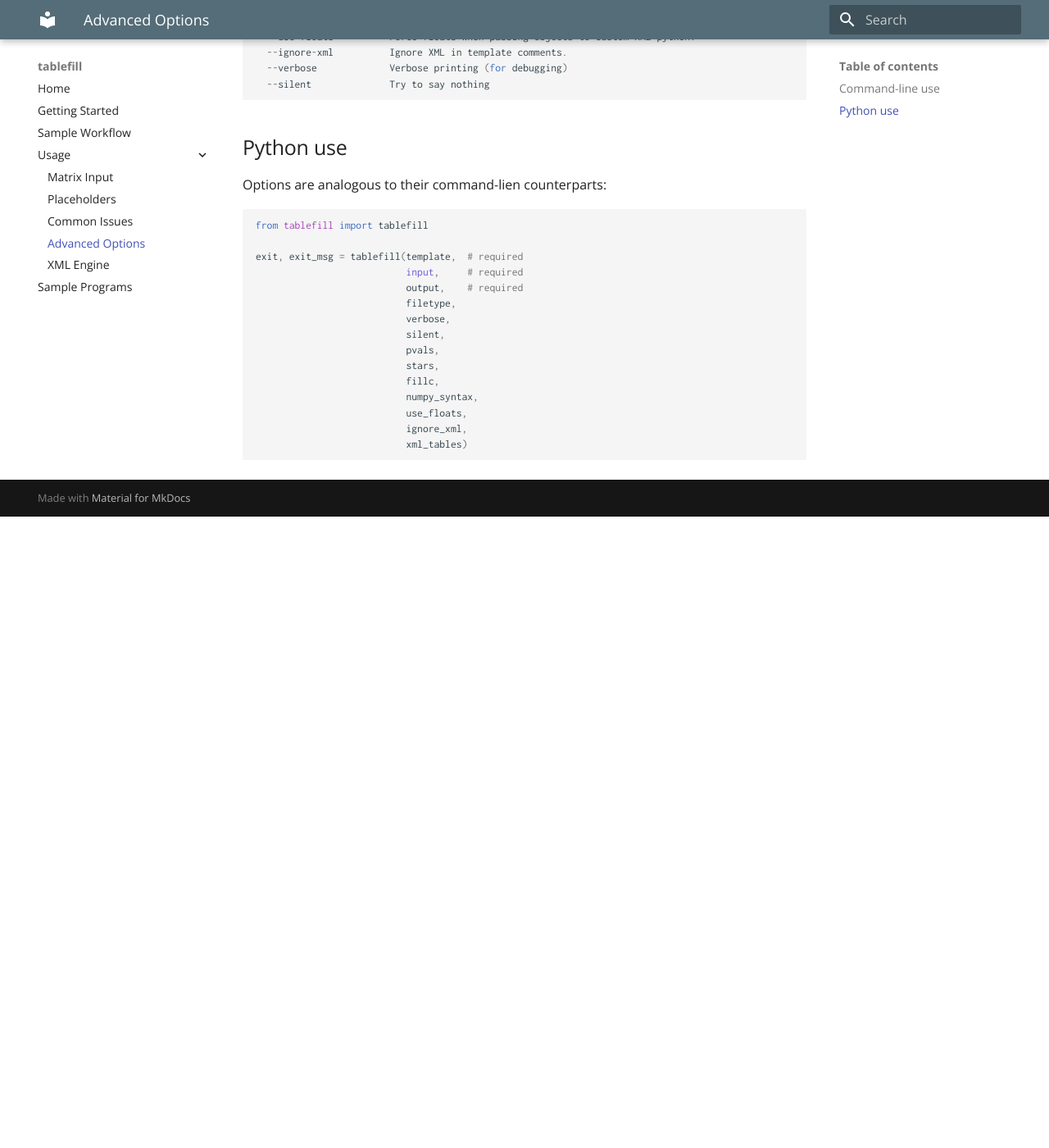
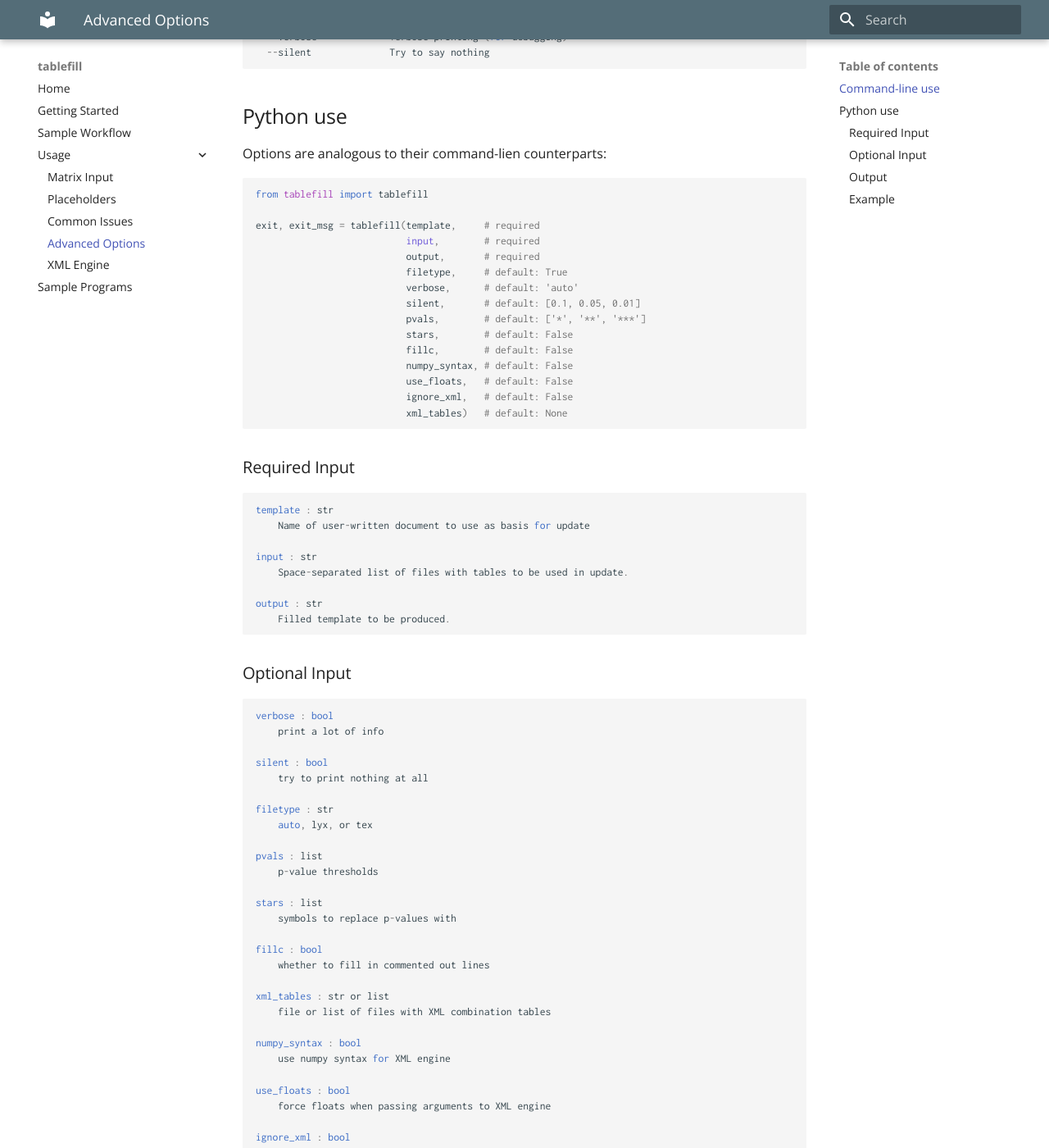
Before and after one commit to mcaceresb/tablefill, an MkDocs documentation site: the page built from docs/usage/05advanced-options.md, in a window 1280 px wide and 1400 px high, scrolled down 984 px. Shown: the whole window at 82% size. Built offline with MkDocs 1.6.1 and Material for MkDocs 9.7.7, drawn with Linux system fonts in a browser that asks for light colours; old or Windows-style settings are respelled for this version of MkDocs; before the commit the page ends 1614 px from its top, so only the background shows below that; some of the changed text lies outside the part shown.

Commit message:
Minor updates to docs.

````diff
--- a/docs/usage/05advanced-options.md
+++ b/docs/usage/05advanced-options.md
@@ -24,9 +22,9 @@
   -h, --help            show this help message and exit
   -v, --version         Show current version
   -i [INPUT [INPUT ...]], --input [INPUT [INPUT ...]]
-                        Input files with tables (default: INPUT_table)
+                        Input files with tables (default: TEMPLATE_table)
   -o OUTPUT, --output OUTPUT
-                        Processed template file (default: INPUT_filled)
+                        Processed template file (default: TEMPLATE_filled)
   -t {auto,lyx,tex}, --type {auto,lyx,tex}
                         Template file type (default: auto)
   --pvals [PVALS [PVALS ...]]
@@ -56,17 +54,82 @@
 ```python
 from tablefill import tablefill
 
-exit, exit_msg = tablefill(template,  # required
-                           input,     # required
-                           output,    # required
-                           filetype,
-                           verbose,
-                           silent,
-                           pvals,
-                           stars,
-                           fillc,
-                           numpy_syntax,
-                           use_floats,
-                           ignore_xml,
-                           xml_tables)
+exit, exit_msg = tablefill(template,     # required
+                           input,        # required
+                           output,       # required
+                           filetype,     # default: True
+                           verbose,      # default: 'auto'
+                           silent,       # default: [0.1, 0.05, 0.01]
+                           pvals,        # default: ['*', '**', '***']
+                           stars,        # default: False
+                           fillc,        # default: False
+                           numpy_syntax, # default: False
+                           use_floats,   # default: False
+                           ignore_xml,   # default: False
+                           xml_tables)   # default: None
 ```
+
+### Required Input
+
+```c
+template : str
+    Name of user-written document to use as basis for update
+
+input : str
+    Space-separated list of files with tables to be used in update.
+
+output : str
+    Filled template to be produced.
+```
+
+### Optional Input
+
+```c
+verbose : bool
+    print a lot of info
+
+silent : bool
+    try to print nothing at all
+
+filetype : str
+    auto, lyx, or tex
+
+pvals : list
+    p-value thresholds
+
+stars : list
+    symbols to replace p-values with
+
+fillc : bool
+    whether to fill in commented out lines
+
+xml_tables : str or list
+    file or list of files with XML combination tables
+
+numpy_syntax : bool
+    use numpy syntax for XML engine
+
+use_floats : bool
+    force floats when passing arguments to XML engine
+
+ignore_xml : bool
+    whether to ignore XML in commented out lines
+```
+
+### Output
+
+```
+exit : str
+    One of SUCCESS, WARNING, ERROR
+
+exit_msg : str
+    Details on the exit status
+```
+
+### Example
+
+```
+exit, exit_msg = tablefill(template = 'template_file',
+                           input    = 'input_file(s)',
+                           output   = 'output_file')
+```
````
Also changed, not shown: other parts of docs/usage/05advanced-options.md (+0 -2 lines), README.md (+5 -3 lines), docs/usage/02matrix-input.md (+3 -0 lines), docs/usage/03placeholders.md (+3 -0 lines), docs/usage/04common-issues.md (+25 -28 lines), 1 other file.
